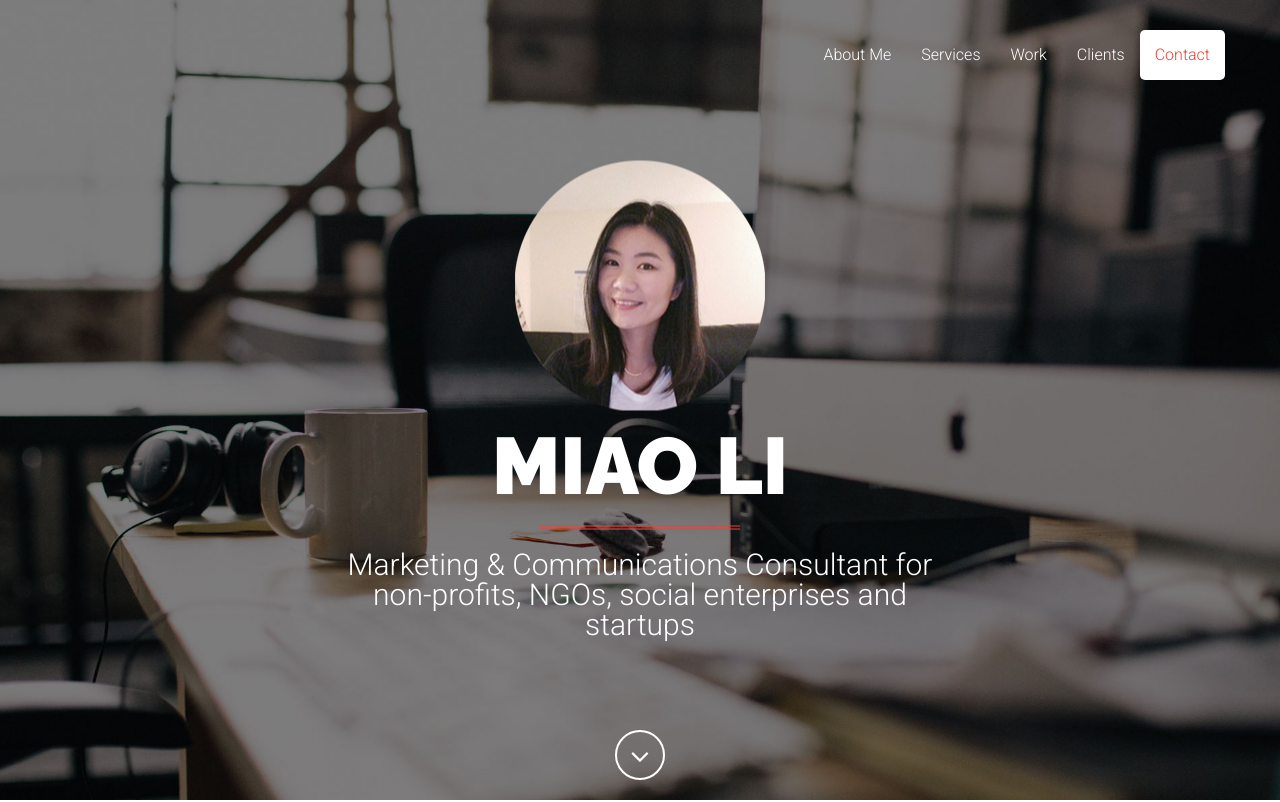
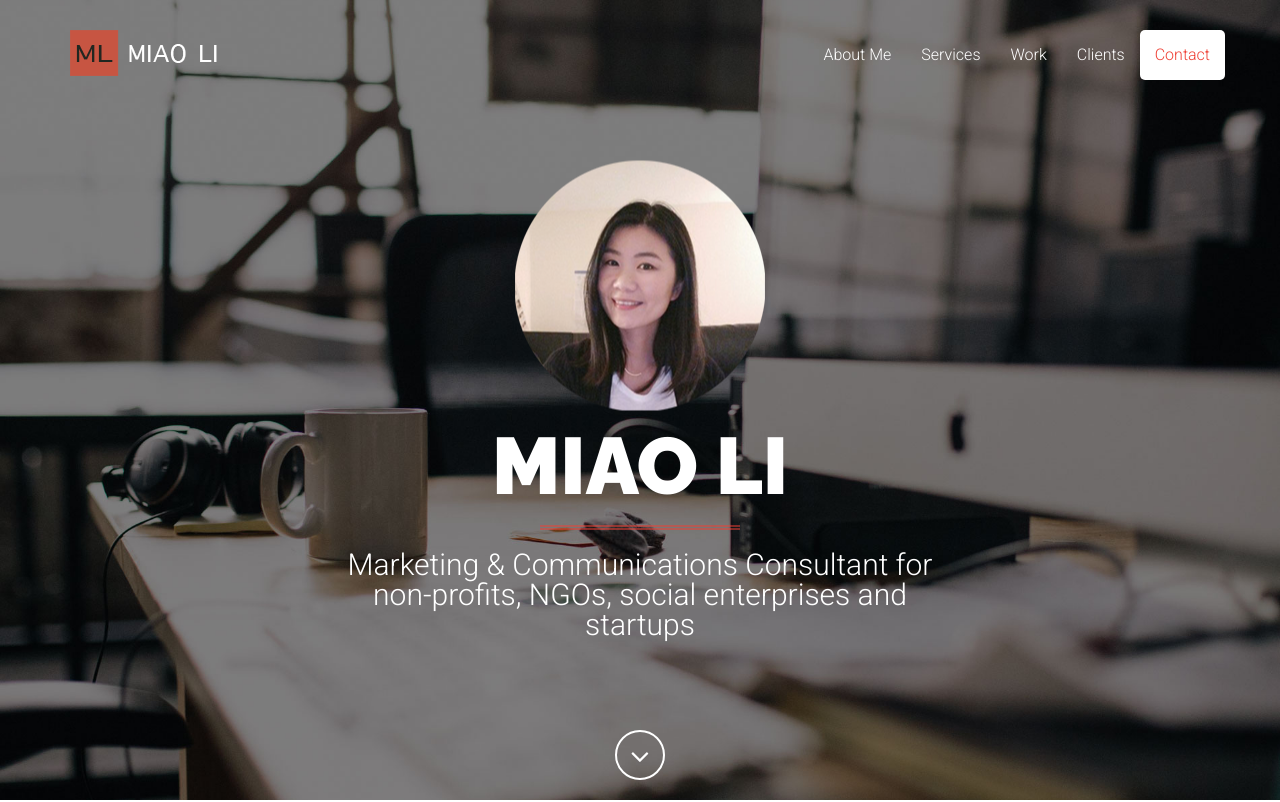
Before and after one commit to mdigitalcomm/mdigitalcomm.github.io, a plain HTML site: page index.html in a window 1280 px wide. Shown: the top 802 px of the page. Drawn offline with Linux system fonts and the light colour scheme.

Commit message:
logo adj

```diff
--- a/index.html
+++ b/index.html
@@ -66,7 +66,7 @@
                     <span class="icon-bar"></span>
                 </button>
                 <a class="navbar-brand page-scroll" href="#page-top">
-                    <img src="assets/img/creative/logo1.png" class="img-responsive" alt="">
+                    <img src="assets/img/creative/logo.png" class="img-responsive" alt="">
                 </a>
             </div>
             <!-- Collect the nav links, forms, and other content for toggling -->
```
Also changed, not shown: 1 other file.
